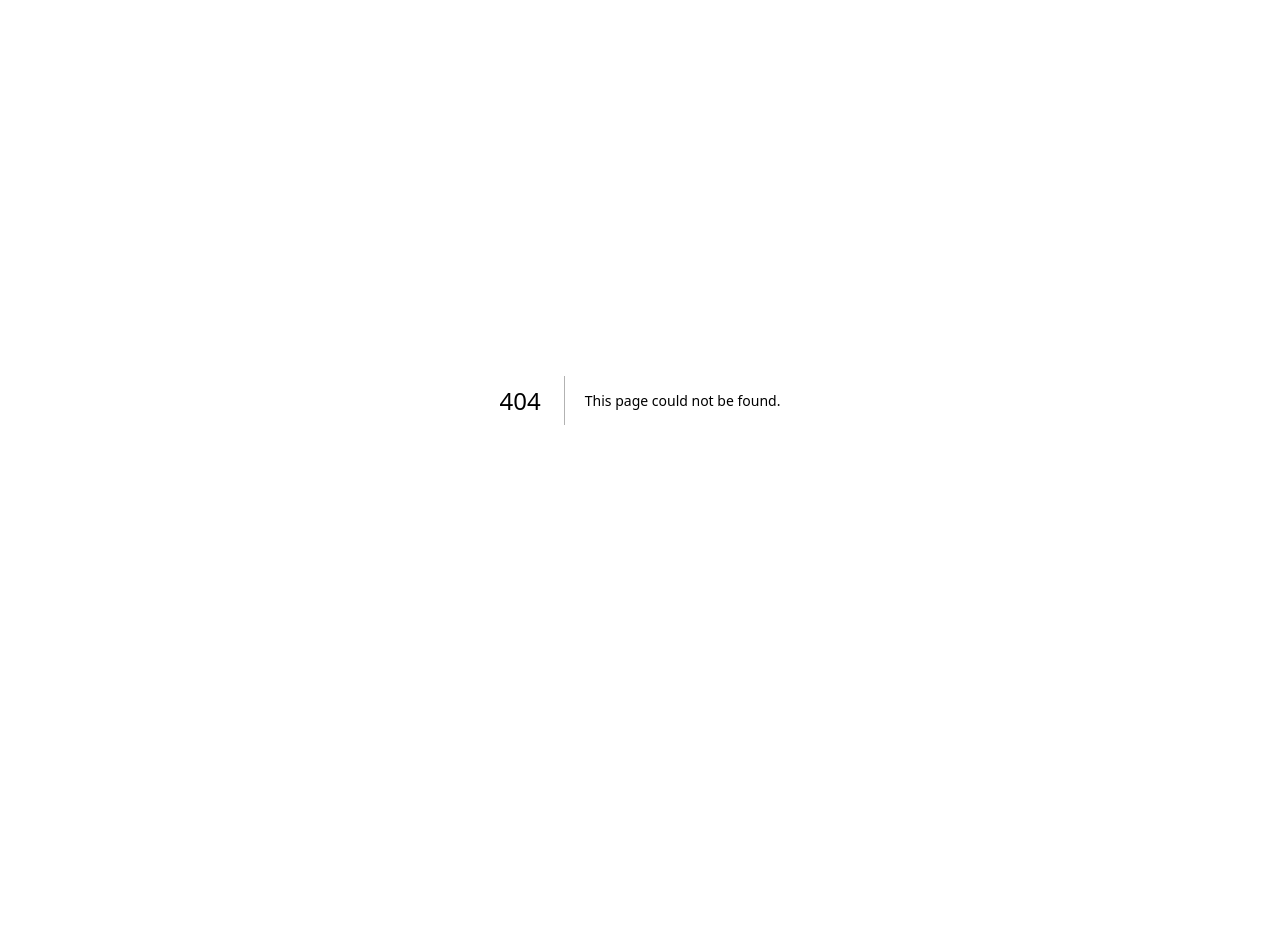
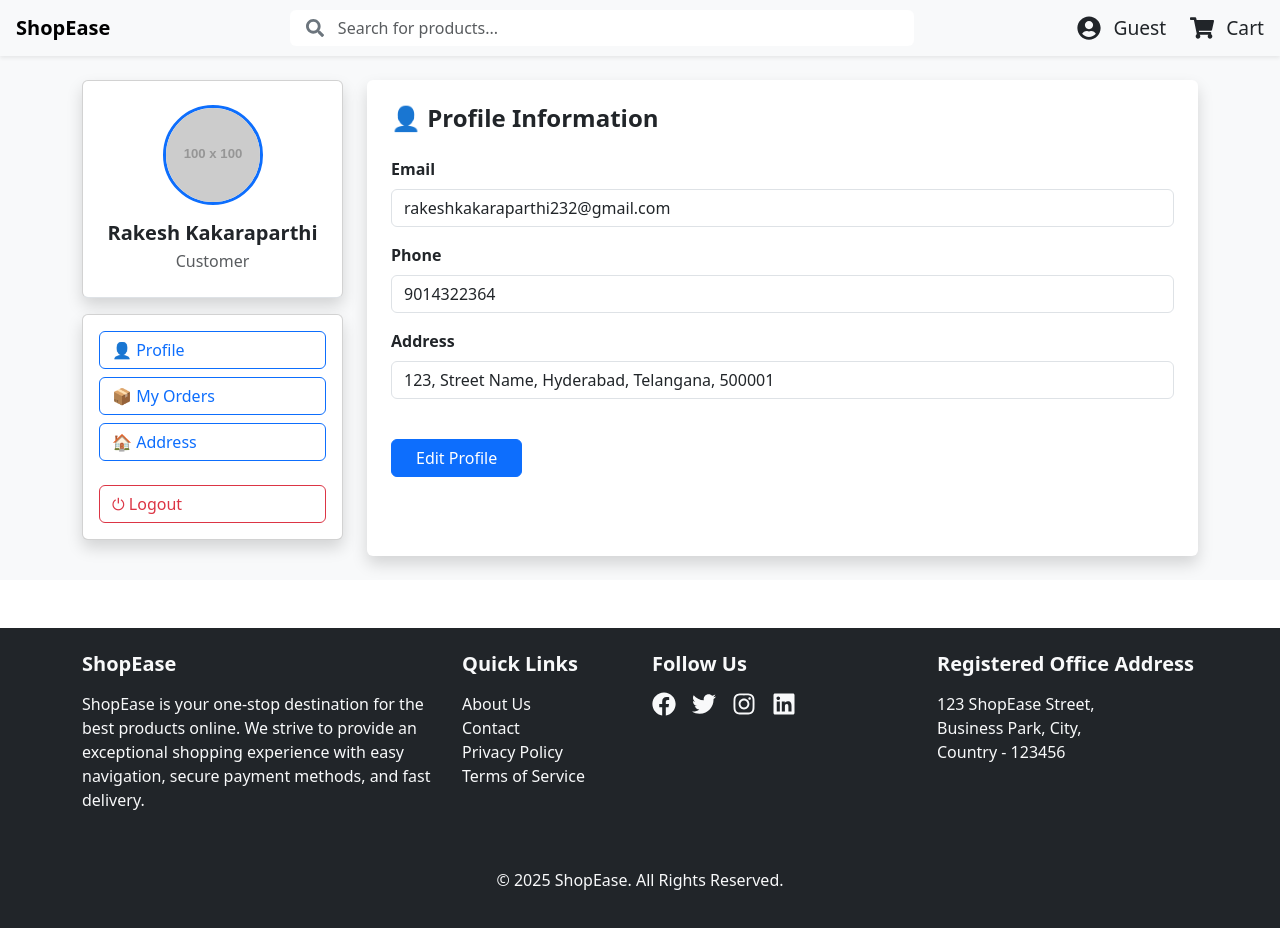
Before and after one commit to rAKES12345/eccommerce-frontend-app, a Next.js app: page /profile in a window 1280 px wide. Before the commit this address had no page. Shown: the top 928 px of the page. Before the commit the page ends 800 px from the top, so only its background shows below. Built offline with nearby package versions, Linux system fonts and the light colour scheme.

Commit message:
product page added

```diff
--- a/src/Components/CartNavbar.jsx
+++ b/src/Components/CartNavbar.jsx
@@ -13,19 +13,17 @@ const CartNavbar = () => {
   }, []);
 
   const handleProfileClick = () => {
-    alert('Go to Profile');
+    router.push("/profile")
   };
 
 
   const handleSearch = (e) => {
     e.preventDefault();
     alert('Search clicked');
-    // Implement search functionality
   };
 
   const handleFilterClick = () => {
     alert('Open Filters');
-    // Implement filter functionality
   };
 
   return (
--- a/src/Components/Item.jsx
+++ b/src/Components/Item.jsx
@@ -1,11 +1,15 @@
+"use client"
 import React, { useState, useEffect } from 'react';
 import { FaShoppingCart } from 'react-icons/fa';
 import 'bootstrap/dist/css/bootstrap.min.css';
 import Popup from './Popup';
+import { useRouter } from 'next/navigation';
+
 
 const Item = ({ products }) => {
   const [cart, setCart] = useState([]);
   const [showPopup,setShowPopup]=useState(false);
+  const router=useRouter();
 
   useEffect(() => {
     try {
@@ -39,18 +43,23 @@ const Item = ({ products }) => {
     });
   };
 
+   const handleProductClick = (product) => {
+   localStorage.setItem("selectedProduct",JSON.stringify(product));
+   router.push("/product");
+  };
+
   if (!Array.isArray(products) || products.length === 0) {
     return <div className="text-center my-5 fs-4 text-muted">No products found.</div>;
   }
 
   return (
-    <div className="container my-5">
+    <div className="container my-5" >
       {showPopup && <Popup title="Cart" message="Added to cart" onClose={()=>setShowPopup(!showPopup)} />}
       <h2 className="text-center mb-4 fw-bold">Featured Products</h2>
       <div className="row row-cols-1 row-cols-sm-2 row-cols-md-3 row-cols-lg-4 g-4">
         {products.map((product, index) => (
           <div className="col" key={index}>
-            <div className="card h-100 shadow-sm border-0 product-card">
+            <div className="card h-100 shadow-sm border-0 product-card" onClick={()=>handleProductClick(product)}>
               <div className="position-relative">
                 <img
                   src={product.image}
--- a/src/Components/Navbar/Navbar.jsx
+++ b/src/Components/Navbar/Navbar.jsx
@@ -13,7 +13,7 @@ const Navbar = () => {
   }, []);
 
   const handleProfileClick = () => {
-    alert('Go to Profile');
+    router.push("/profile");
   };
 
   const handleCartClick = () => {
--- /dev/null
+++ b/src/Components/Spinner.jsx
@@ -0,0 +1,39 @@
+"use client";
+import React from "react";
+
+const Spinner = () => {
+  return (
+    <div className="d-flex justify-content-center align-items-center vh-100 bg-light flex-column">
+      <div
+        className="spinner-border text-primary spinner-lg shadow"
+        role="status"
+        style={{ width: "4rem", height: "4rem" }}
+      >
+        <span className="visually-hidden">Loading...</span>
+      </div>
+      <p className="mt-4 fs-5 text-muted">Fetching product details...</p>
+
+      <style jsx>{`
+        .spinner-lg {
+          animation: fadeIn 1s ease-in-out infinite;
+        }
+        @keyframes fadeIn {
+          0% {
+            opacity: 0.3;
+            transform: scale(0.9);
+          }
+          50% {
+            opacity: 1;
+            transform: scale(1);
+          }
+          100% {
+            opacity: 0.3;
+            transform: scale(0.9);
+          }
+        }
+      `}</style>
+    </div>
+  );
+};
+
+export default Spinner;
--- /dev/null
+++ b/src/Screens/Product/Product.jsx
@@ -0,0 +1,62 @@
+"use client";
+import { useEffect, useState } from 'react';
+import 'bootstrap/dist/css/bootstrap.min.css';
+import Footer from '@/Components/Footer';
+import Navbar from '@/Components/Navbar/Navbar';
+import Spinner from '@/Components/Spinner';
+
+const Product = () => {
+  const [product, setProduct] = useState(null);
+
+  useEffect(() => {
+    const data = localStorage.getItem("selectedProduct");
+    if (data) {
+      setProduct(JSON.parse(data));
+    }
+  }, []);
+
+  if (!product) {
+    return <Spinner />
+  }
+
+  return (
+    <div>
+      <Navbar />
+    <div className="container py-5">
+      <div className="card shadow-lg border-0">
+        <div className="row g-0">
+          <div className="col-md-5 d-flex align-items-center justify-content-center bg-light">
+            <img
+              src={product.image}
+              alt={product.title}
+              className="img-fluid p-4"
+              style={{ maxHeight: '400px', objectFit: 'contain' }}
+            />
+          </div>
+          <div className="col-md-7">
+            <div className="card-body p-5">
+              <h3 className="card-title mb-3 fw-bold">{product.title}</h3>
+              <p className="text-muted mb-2">Category: <strong>{product.category}</strong></p>
+              <h4 className="text-success mb-4">${product.price}</h4>
+              <p className="card-text" style={{ fontSize: '1.1rem' }}>
+                {product.description || "No description available."}
+              </p>
+              <div className='d-flex gap-4'>
+                <button className="btn btn-primary mt-3 px-4 py-2">
+                Add to Cart
+              </button>
+              <button className="btn btn-warning mt-3 px-4 py-2">
+                Buy now
+              </button>
+              </div>
+            </div>
+          </div>
+        </div>
+      </div>
+    </div>
+      <Footer />
+      </div>
+  );
+};
+
+export default Product;
--- /dev/null
+++ b/src/Screens/Profile/Profile.jsx
@@ -0,0 +1,93 @@
+"use client"
+import React, { useState } from 'react'
+import Footer from '@/Components/Footer'
+import Navbar from '@/Components/Navbar/Navbar'
+import { useAuth } from '@/app/AuthContext';
+import { useRouter } from 'next/navigation';
+import Popup from '@/Components/Popup';
+
+const Profile = () => {
+      const { logout } = useAuth();
+      const router=useRouter();
+      const [showPopup,setShowPopup]=useState(false);
+  const user = {
+    name: 'Rakesh Kakaraparthi',
+    email: 'rakeshkakaraparthi232@gmail.com',
+    phone: '9014322364',
+    address: '123, Street Name, Hyderabad, Telangana, 500001',
+  };
+
+  const logoutMethod=()=>{
+    logout();
+    localStorage.removeItem("isLoggedIn");
+    localStorage.removeItem("userName");
+    setShowPopup(!showPopup);
+    router.push("/bhome");
+
+  }
+
+  return (
+    <div className="d-flex flex-column min-vh-100">
+      <Navbar />
+        {showPopup && <Popup message={"Logged out successfully !"} />}
+      <div className="flex-grow-1 bg-light py-4">
+        <div className="container">
+          <div className="row">
+
+            <div className="col-md-3 mb-3">
+              <div className="border-0 h-100">
+                <div className="card shadow mb-3 text-center d-flex justify-content-center align-items-center p-4 border-bottom">
+                  <img
+                    src="https://via.placeholder.com/100"
+                    className="rounded-circle mb-3"
+                    alt="User"
+                    style={{ width: '100px', height: '100px', objectFit: 'cover', border: '3px solid #0d6efd' }}
+                  />
+                  <h5 className="fw-semibold mb-1">{user.name}</h5>
+                  <p className="text-muted mb-0">Customer</p>
+                </div>
+
+                <div className=" card shadow p-3 d-flex flex-column gap-2">
+                  <button className="btn btn-outline-primary text-start">👤 Profile</button>
+                  <button className="btn btn-outline-primary text-start">📦 My Orders</button>
+                  <button className="btn btn-outline-primary text-start">🏠 Address</button>
+                  <button className="btn btn-outline-danger text-start mt-3" onClick={logoutMethod}>⏻ Logout</button>
+                </div>
+              </div>
+            </div>
+
+            {/* Main Content */}
+            <div className="col-md-9">
+              <div className="card shadow border-0 p-4 h-100">
+                <h4 className="mb-4 fw-bold">👤 Profile Information</h4>
+
+                <div className="mb-3">
+                  <label className="form-label fw-semibold">Email</label>
+                  <div className="form-control bg-white">{user.email}</div>
+                </div>
+
+                <div className="mb-3">
+                  <label className="form-label fw-semibold">Phone</label>
+                  <div className="form-control bg-white">{user.phone}</div>
+                </div>
+
+                <div className="mb-3">
+                  <label className="form-label fw-semibold">Address</label>
+                  <div className="form-control bg-white">{user.address}</div>
+                </div>
+
+                <div className="mt-4">
+                  <button className="btn btn-primary px-4">Edit Profile</button>
+                </div>
+              </div>
+            </div>
+          </div>
+        </div>
+      </div>
+
+      <Footer />
+    </div>
+  )
+}
+
+export default Profile
--- /dev/null
+++ b/src/app/product/page.js
@@ -0,0 +1,2 @@
+import Product from "@/Screens/Product/Product";
+export default Product;
--- /dev/null
+++ b/src/app/profile/page.jsx
@@ -0,0 +1,2 @@
+import Profile from "@/Screens/Profile/Profile";
+export default Profile;
```
